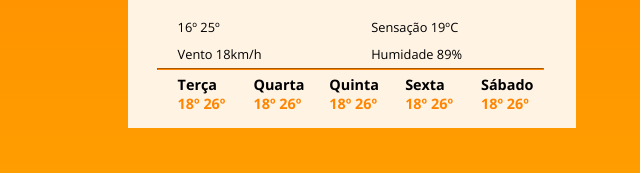
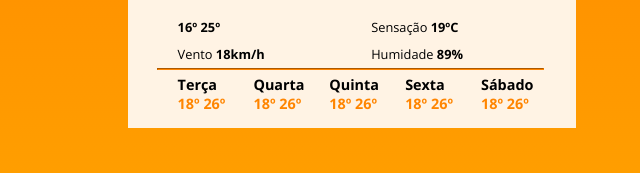
Before and after one commit to samuelsilvadev/1STi-challenge-to-study, a website: page index.html in a window 1280 px wide. Shown: the part 269-442 px from the top of the page, 288-928 px from the left. Drawn offline with nearby package versions, Linux system fonts and the light colour scheme; files that its build step writes are made by us from their sources.

Commit message:
chore : add class to bold text
- added the class taht control weight from a text

```diff
--- a/sass/_helpers.scss
+++ b/sass/_helpers.scss
@@ -12,3 +12,9 @@
         color: #ff8500;
     }
 }
+
+.text {
+    &--bold {
+        font-weight: bold;
+    }
+}
```
